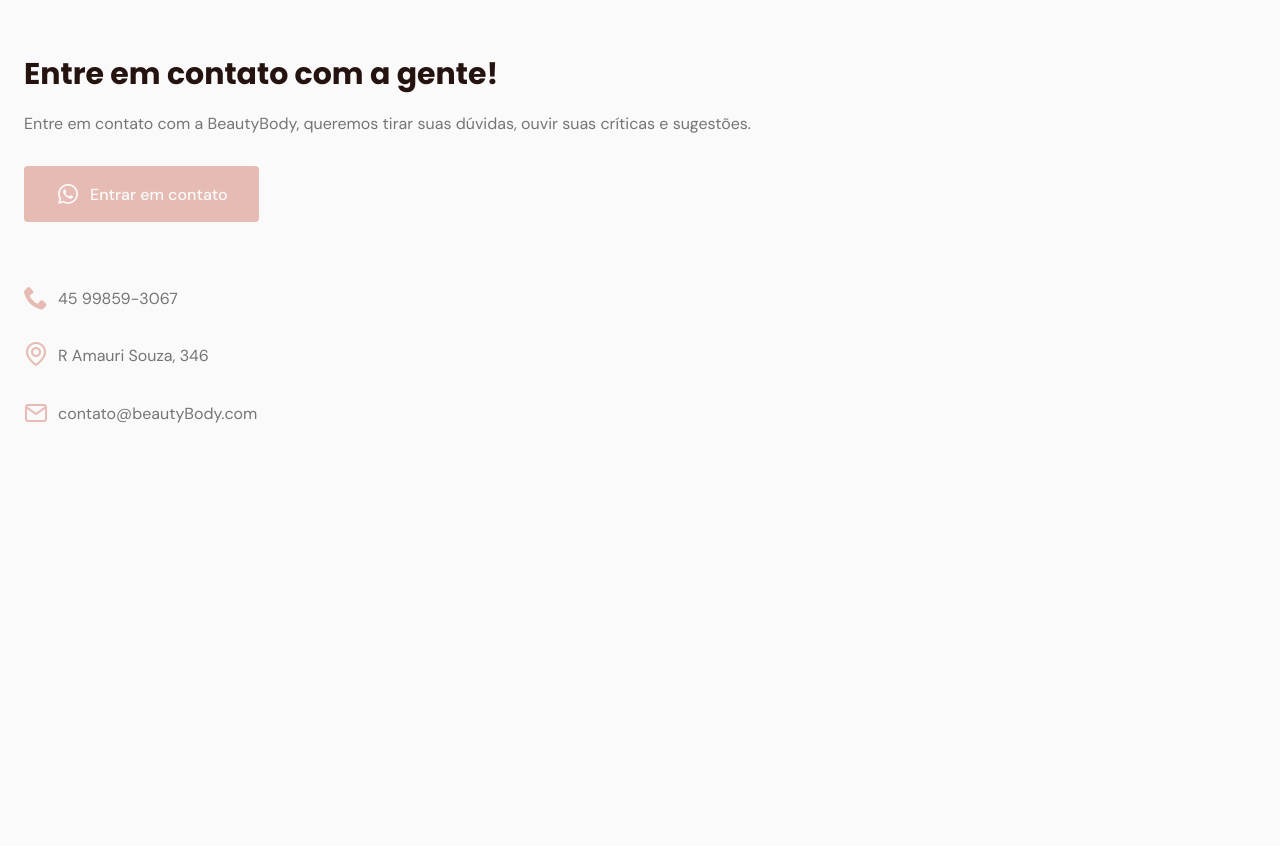
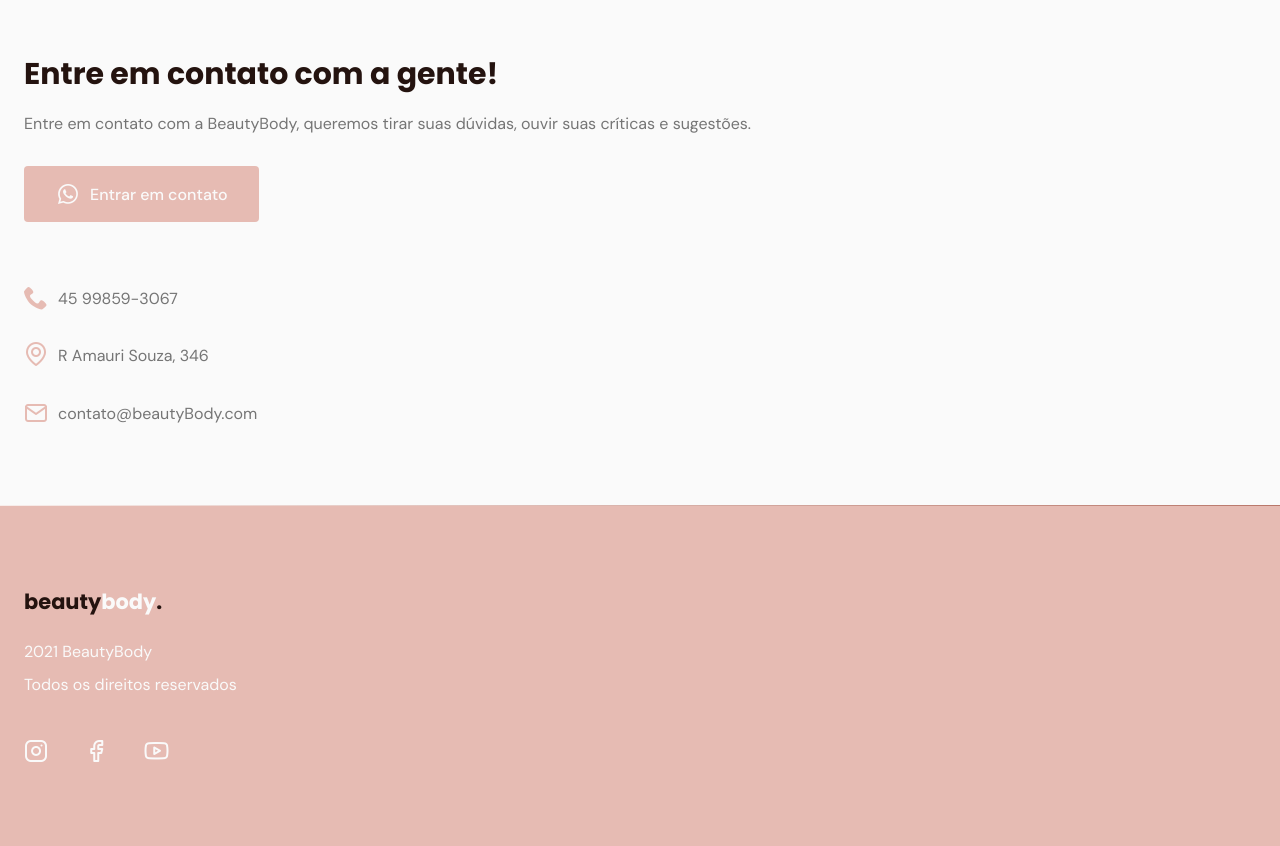
Before and after one commit to MatheusFornari96/NLWoriginSix, a plain HTML site: page index.html in a window 1280 px wide. Shown: the part 4552-5398 px from the top of the page. Before the commit the page ends 5057 px from the top, so only its background shows below. Drawn offline with nearby package versions, Linux system fonts and the light colour scheme; files whose address does not match are found by name.

Commit message:
meu quarto commit

```diff
--- a/index.html
+++ b/index.html
@@ -1,6 +1,5 @@
 <!DOCTYPE html>
 <html lang="pt_BR">
-
   <head>
     <!-- PAGE INFO-->
     <meta charset="UTF-8" />
@@ -9,13 +8,19 @@
     <!-- ICONES -->
     <link rel="stylesheet" href="assets/style.css" />
     <!-- SWIPER -->
-    <link rel="stylesheet" href="https://unpkg.com/swiper@8/swiper-bundle.min.css" />
+    <link
+      rel="stylesheet"
+      href="https://unpkg.com/swiper@8/swiper-bundle.min.css"
+    />
     <!-- STYLES -->
     <link rel="stylesheet" href="style.css" />
     <!-- FONTS -->
     <link rel="preconnect" href="https://fonts.googleapis.com" />
     <link rel="preconnect" href="https://fonts.gstatic.com" crossorigin />
-    <link href="https://fonts.googleapis.com/css2?family=DM+Sans:wght@400;500;700&family=Open+Sans:ital,wght@0,300;0,400;0,600;0,700;0,800;1,300;1,400;1,500;1,600;1,700;1,800&family=Poppins:wght@400;500;700&display=swap" rel="stylesheet" />
+    <link
+      href="https://fonts.googleapis.com/css2?family=DM+Sans:wght@400;500;700&family=Open+Sans:ital,wght@0,300;0,400;0,600;0,700;0,800;1,300;1,400;1,500;1,600;1,700;1,800&family=Poppins:wght@400;500;700&display=swap"
+      rel="stylesheet"
+    />
   </head>
 
   <body>
@@ -51,16 +56,23 @@
       <section class="section" id="home">
         <div class="container grid">
           <div class="image">
-                    <img src="https://images.unsplash.com/photo-1610026470365-48d91e7ba1ae?ixlib=rb-1.2.1&ixid=MnwxMjA3fDB8MHxwaG90by1wYWdlfHx8fGVufDB8fHx8&auto=format&fit=crop&w=1169&q=80" alt="Personal mulher auxiliando um aluno no exercício de flexão de braço" />
+            <img
+              src="https://images.unsplash.com/photo-1610026470365-48d91e7ba1ae?ixlib=rb-1.2.1&ixid=MnwxMjA3fDB8MHxwaG90by1wYWdlfHx8fGVufDB8fHx8&auto=format&fit=crop&w=1169&q=80"
+              alt="Personal mulher auxiliando um aluno no exercício de flexão de braço"
+            />
           </div>
           <div class="text">
             <h2 class="title">
               Melhore a sua saúde e o seu condicionamento físico
             </h2>
             <p>
-                        Um estúdio exclusivo em Cascavel, especializado em treinamentos funcionais com técnicas de lutas e dança.
+              Um estúdio exclusivo em Cascavel, especializado em treinamentos
+              funcionais com técnicas de lutas e dança.
             </p>
-                    <a class="button" href="https://api.whatsapp.com/send?phone=5545998593067&text=Ol%C3%A1%2C%20Gostaria%20de%20agendar%20um%20hor%C3%A1rio!">Agendar um horário</a
+            <a
+              class="button"
+              href="https://api.whatsapp.com/send?phone=5545998593067&text=Ol%C3%A1%2C%20Gostaria%20de%20agendar%20um%20hor%C3%A1rio!"
+              >Agendar um horário</a
             >
           </div>
         </div>
@@ -244,14 +256,37 @@
             <li>
               <a href="https://goo.gl/maps/aYKG1bccYyK8c1i36">
                 <i class="icon-map-pin"> </i>
-              </a> R Amauri Souza, 346
+              </a>
+              R Amauri Souza, 346
             </li>
             <li><i class="icon-mail"></i> contato@beautyBody.com</li>
           </ul>
         </div>
       </div>
     </section>
-        <footer></footer>
+
+    <div class="divider-1"></div>
+
+    <footer class="section">
+      <div class="container grid">
+        <div class="brand">
+          <a class="logo logo-alt" href="#home">beauty<span>body</span>.</a>
+          <p>2021 BeautyBody</p>
+          <p>Todos os direitos reservados</p>
+        </div>
+        <div class="social">
+          <a href="https://www.instagram.com/fornariii/" target="_blank">
+            <i class="icon-instagram"></i>
+          </a>
+          <a href="https://www.facebook.com/matheus.fornari.3/" target="_blank">
+            <i class="icon-facebook"></i>
+          </a>
+          <a href="https://www.youtube.com/" target="_blank">
+            <i class="icon-youtube"></i>
+          </a>
+        </div>
+      </div>
+    </footer>
 
     <!-- SWIPER -->
     <script src="https://unpkg.com/swiper@8/swiper-bundle.min.js"></script>
@@ -262,5 +297,4 @@
     <!-- MAIN.JS -->
     <script src="main.js"></script>
   </body>
-
 </html>
--- a/style.css
+++ b/style.css
@@ -19,7 +19,6 @@ img {
   height: auto;
 }
 
-
 /*====  VARIABLES ============================ */
 
 :root {
@@ -35,7 +34,6 @@ img {
   --text-color-light: hsl(0 0% 98%);
   --body-color: hsl(0 0% 98%);
 }
-
 
 /*===  BASE ============================ */
 
@@ -74,14 +72,21 @@ body {
 
 .divider-1 {
   height: 1px;
-    background: linear-gradient( 270deg, hsla(var(--hue), 36%, 57%, 1), hsla(var(--hue), 65%, 88%, 0.34));
+  background: linear-gradient(
+    270deg,
+    hsla(var(--hue), 36%, 57%, 1),
+    hsla(var(--hue), 65%, 88%, 0.34)
+  );
 }
 
 .divider-2 {
   height: 1px;
-    background: linear-gradient( 270deg, hsla(var(--hue), 65%, 88%, 0.34), hsla(var(--hue), 36%, 57%, 1));
+  background: linear-gradient(
+    270deg,
+    hsla(var(--hue), 65%, 88%, 0.34),
+    hsla(var(--hue), 36%, 57%, 1)
+  );
 }
-
 
 /*====  LAYOUT ============================ */
 
@@ -127,7 +132,6 @@ main {
   margin-top: calc(var(--header-height) + 2rem);
 }
 
-
 /*====  LOGO ============================ */
 
 .logo {
@@ -139,6 +143,9 @@ main {
   color: var(--base-color);
 }
 
+.logo-alt span {
+  color: var(--body-color);
+}
 
 /*====  NAVIGATION ============================ */
 
@@ -189,7 +196,6 @@ nav .menu ul {
   display: none;
 }
 
-
 /* Mostrar menu */
 
 nav.show .menu {
@@ -213,7 +219,6 @@ nav.show ul.grid {
   gap: 4rem;
 }
 
-
 /* toggle menu */
 
 .toggle {
@@ -236,7 +241,6 @@ nav.show div.icon-close {
   opacity: 1;
   top: 1.5rem;
 }
-
 
 /*====  HOME ============================ */
 
@@ -287,7 +291,6 @@ nav.show div.icon-close {
   margin-bottom: 2rem;
 }
 
-
 /*====  ABOUT ============================ */
 
 #about {
@@ -327,7 +330,6 @@ nav.show div.icon-close {
   margin-right: 1.5rem;
 }
 
-
 /*====  SERVICES ============================ */
 
 .cards.grid {
@@ -353,7 +355,6 @@ nav.show div.icon-close {
   font-size: 1.5rem;
   margin-bottom: 0.75rem;
 }
-
 
 /*====  TESTIMONIALS ============================ */
 
@@ -390,7 +391,7 @@ nav.show div.icon-close {
   position: absolute;
   top: -0.5rem;
   left: -1.875rem;
-    color: var(--base-color)
+  color: var(--base-color);
 }
 
 #testimonials cite {
@@ -407,7 +408,6 @@ nav.show div.icon-close {
   margin-right: 0.5rem;
 }
 
-
 /* SWIPER*/
 
 .swiper-slide {
@@ -416,9 +416,8 @@ nav.show div.icon-close {
 }
 
 .swiper-pagination-bullet-active {
-    background-color: var(--base-color)
+  background-color: var(--base-color);
 }
-
 
 /*====  CONTACT ============================ */
 
@@ -446,5 +445,29 @@ nav.show div.icon-close {
 }
 
 #contact ul li i {
-    color: var(--base-color)
+  color: var(--base-color);
 }
+
+/*===  FOOTER ============================ */
+footer {
+  background: var(--base-color);
+}
+
+footer .logo {
+  display: inline-block;
+  margin-bottom: 1.5rem;
+}
+
+footer .brand p {
+  color: var(--text-color-light);
+  margin-bottom: 0.75rem;
+}
+
+footer i {
+  font-size: 1.5rem;
+  color: var(--text-color-light);
+}
+
+footer .social a {
+  margin-right: 2rem;
+}
```
Lines whose indentation alone changed are shown as unchanged.
